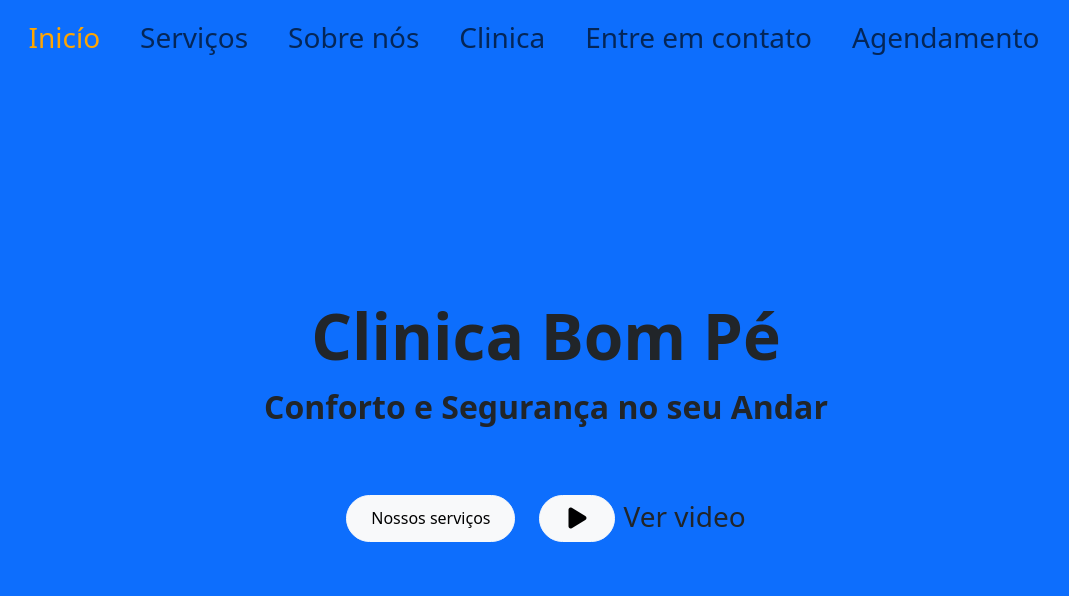
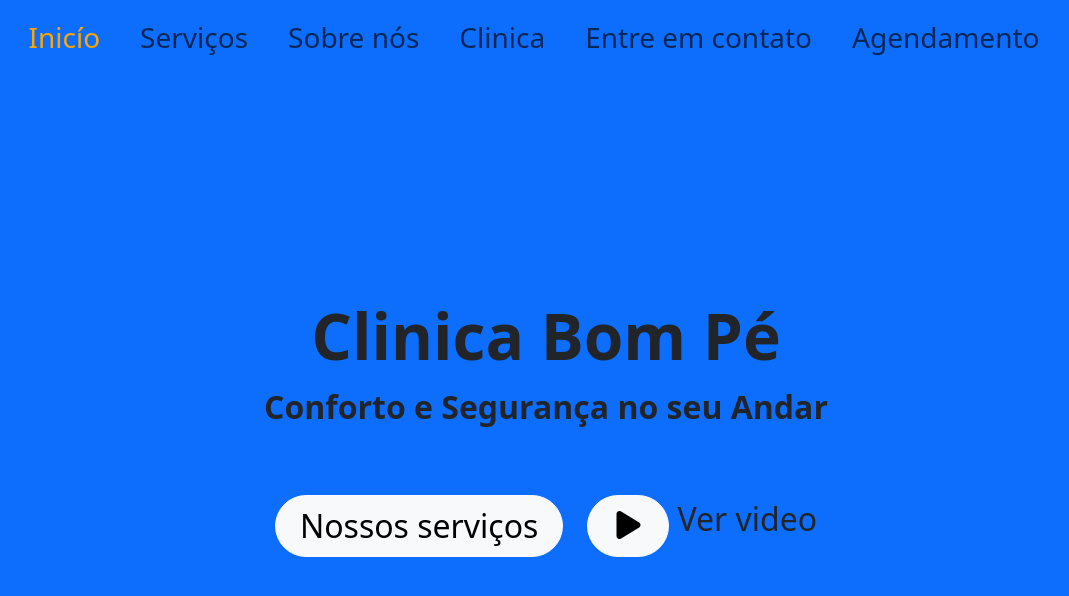
Before and after one commit to Zezinhojun/Clinica-Bom-p, a plain HTML site: page index.html in a window 1280 px wide. Shown: the whole page, without its empty margins (94-1163 px from the left). Drawn offline with nearby package versions, Linux system fonts and the light colour scheme.

Commit message:
aumentando fonte botões

```diff
--- a/index.html
+++ b/index.html
@@ -50,9 +50,9 @@
             <p class="fs-2 fw-bolder text-center">Conforto e Segurança no seu Andar</p>
         </div>
         <div class="d-flex justify-content-center my-5">
-            <button class="btn btn-light rounded-pill me-4 px-4">Nossos serviços</button>
-            <button class="btn btn-light rounded-pill"><i class="fa-solid fa-play fa-xl p-3"></i></button>
-            <span class="fs-3 fw-5 ms-2">Ver video</span>
+            <button class="btn btn-light rounded-pill fs-2 me-4 px-4">Nossos serviços</button>
+            <button class="btn btn-light rounded-pill"><i class="fa-solid fa-play fa-xl p-3 fs-2"></i></button>
+            <span class="fs-2 fw-5 ms-2">Ver video</span>
         </div>
     </div>
 
```
